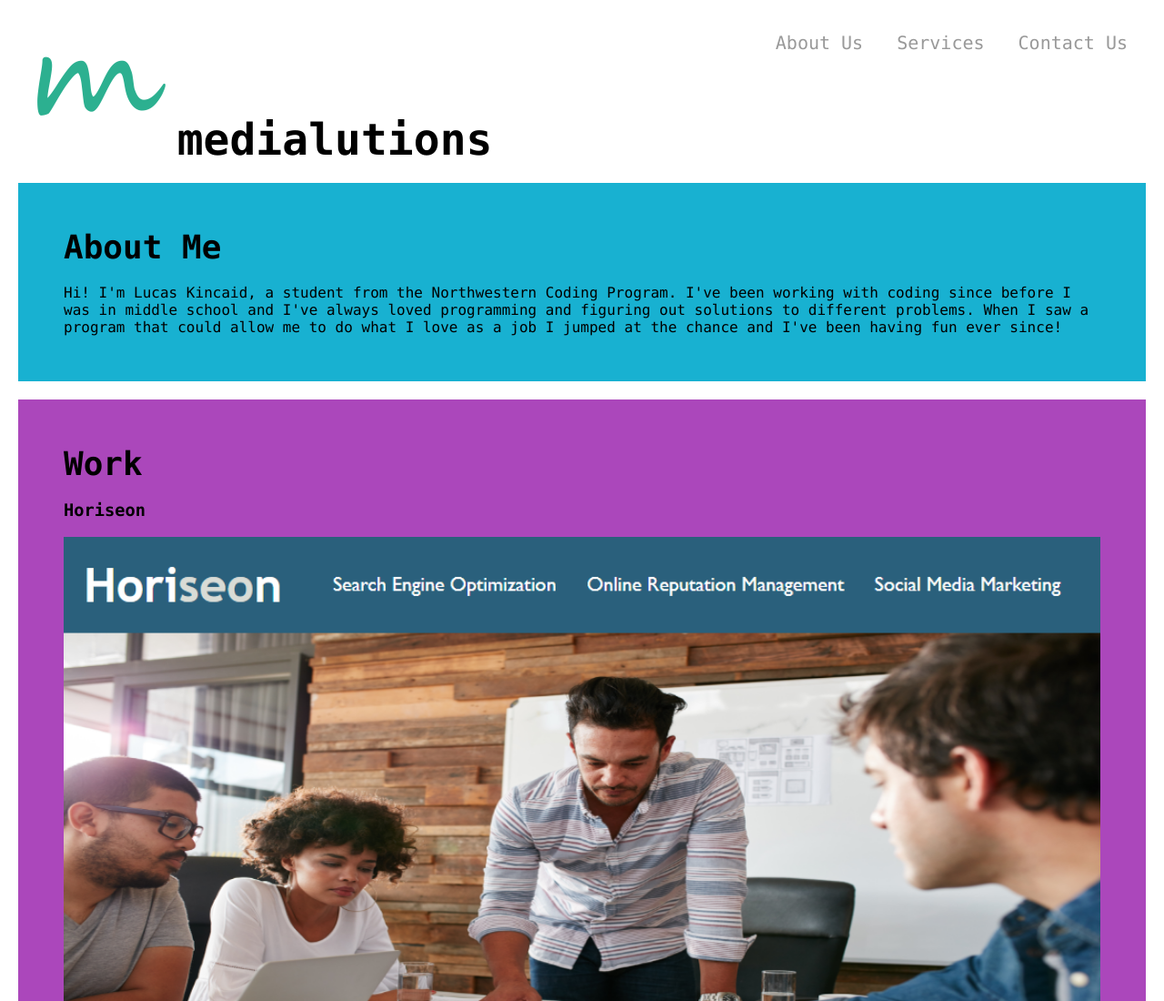
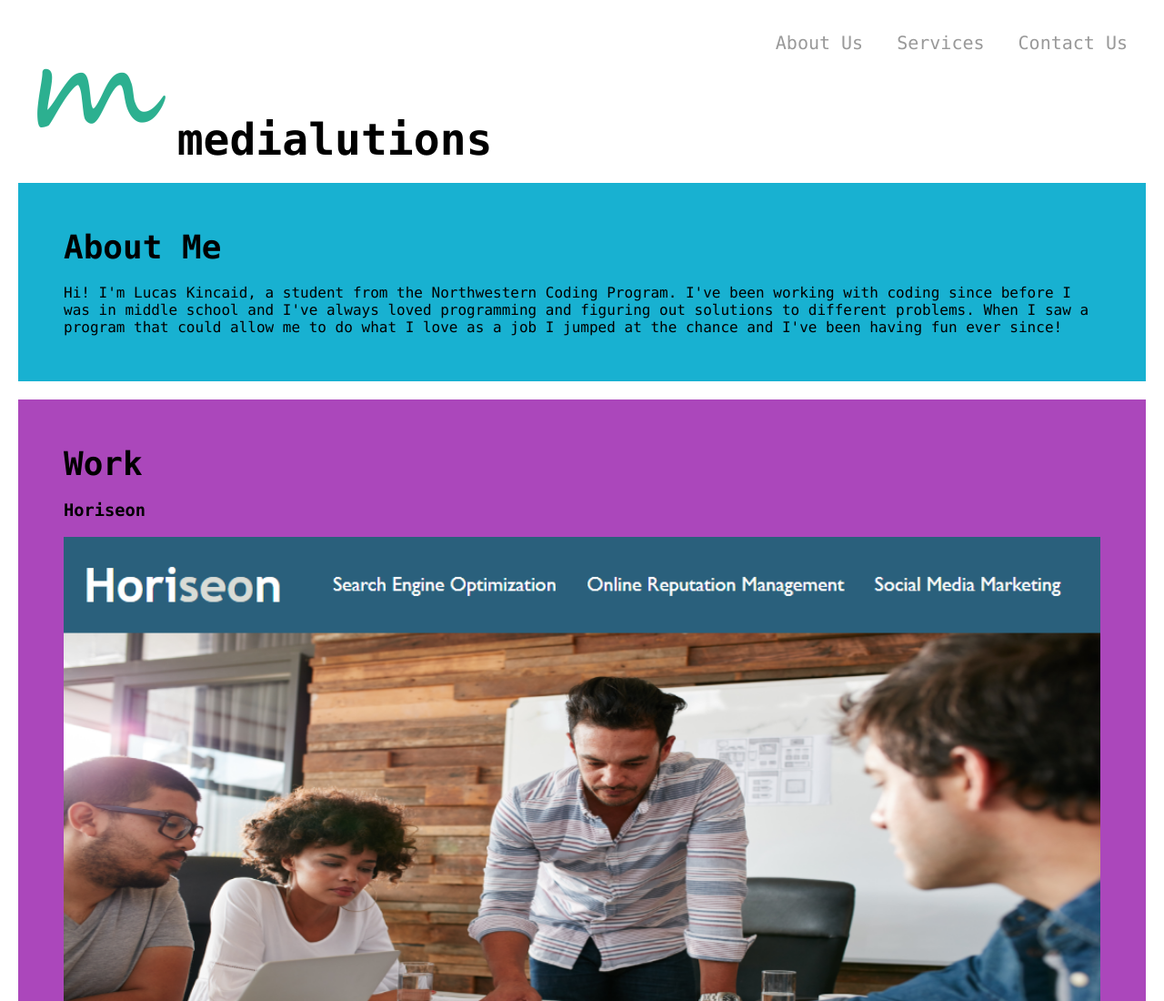
Before and after one commit to kincluc1560/medialutions, a plain HTML site: page index.html in a window 1280 px wide. Shown: the top 1100 px of the page at 91% size. Drawn offline with Linux system fonts and the light colour scheme.

Commit message:
changed logo

```diff
--- a/index.html
+++ b/index.html
@@ -4,13 +4,13 @@
 <head>
     <meta charset="UTF-8" />
     <link rel="stylesheet" href="./assets/css/style.css">
-    <link rel="icon" href="assets/images/medialutions-logo3.png">
+    <link rel="icon" href="assets/images/medialutions-logo4.png">
     <title>Medialutions</title>
 </head>
 
 <body>
     <header>
-        <img src="assets/images/medialutions-logo3.png">
+        <img src="assets/images/medialutions-logo4.png">
         <h1>medialutions</h1>
         <nav>
             <ul>
```
Also changed, not shown: assets/images/medialutions-logo4.png (added).
